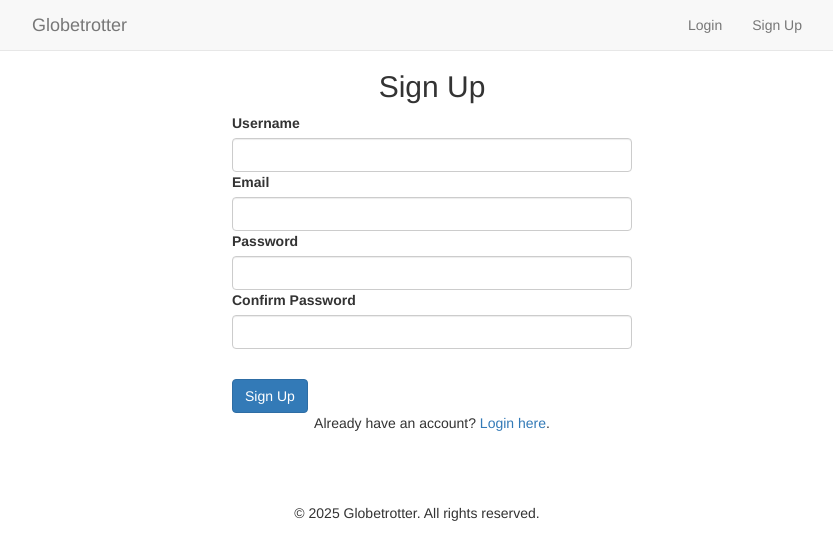
After one commit to ShravanCool/GlobeTrotters, a Django app: page /accounts/signup/ in a window 1280 px wide. The commit adds this page. Shown: the top 560 px of the page, without its empty margins (223-1056 px from the left). Run offline with Django 5.2, Linux system fonts and the light colour scheme; some libraries are stand-ins or nearby versions.

Commit message:
feat: added login, logout and signup pages

```diff
--- a/globe_trotter/urls.py
+++ b/globe_trotter/urls.py
@@ -21,7 +21,5 @@ from django.urls import path, include
 urlpatterns = [
     path("admin/", admin.site.urls),
     path("game/", include("game.urls")),
-    path(
-        "accounts/", include("django.contrib.auth.urls")
-    ),  # For login/logout if not set up
+    path("accounts/", include("users.urls")),
 ]
--- a/templates/base.html
+++ b/templates/base.html
@@ -19,15 +19,27 @@
             </div>
             <ul class="nav navbar-nav navbar-right">
                 {% if user.is_authenticated %}
-                    <li><a href="#">Score: <span id="score">{{ request.session.score }}</span></a></li>
-                    <li><a href="#">Games Played: <span id="games-played">{{ request.session.games_played }}</span></a></li>
-                    <li><a href="/logout/">Logout</a></li>
+                    <li>
+                        <a href="#">Score: <span id="score">{{ request.session.score }}</span></a>
+                    </li>
+                    <li>
+                        <a href="#">Games Played: <span id="games-played">{{ request.session.games_played }}</span></a>
+                    </li>
+                    <li>
+                        <a href="{% url 'logout' %}">Logout ({{ user.username }})</a>
+                    </li>
                 {% else %}
-                    <li><a href="/login/">Login</a></li>
+                    <li>
+                        <a href="{% url 'login' %}">Login</a>
+                    </li>
+                    <li>
+                        <a href="{% url 'signup' %}">Sign Up</a>
+                    </li>
                 {% endif %}
             </ul>
         </div>
     </nav>
+
 
     <div class="container">
         {% block content %}
--- /dev/null
+++ b/templates/signup.html
@@ -0,0 +1,52 @@
+{% extends 'base.html' %}
+{% block content %}
+
+<div class="container mt-5 d-flex flex-column align-items-center">
+    <div class="card shadow-sm p-4" style="max-width: 400px; width: 100%; margin-left: auto; margin-right: auto;">
+        <h2 class="mb-4 text-center">Sign Up</h2>
+        <form method="post" id="signup-form" action="{% url 'signup' %}">
+            {% csrf_token %}
+            <div class="mb-3">
+                <label for="username" class="form-label">Username</label>
+                <input type="text" class="form-control" id="username" name="username" required>
+            </div>
+            <div class="mb-3">
+                <label for="email" class="form-label">Email</label>
+                <input type="email" class="form-control" id="email" name="email" required>
+            </div>
+            <div class="mb-3">
+                <label for="password1" class="form-label">Password</label>
+                <input type="password" class="form-control" id="password1" name="password1" required>
+            </div>
+            <div class="mb-3">
+                <label for="password2" class="form-label">Confirm Password</label>
+                <input type="password" class="form-control" id="password2" name="password2" required>
+            </div>
+            <button type="submit" class="btn btn-primary w-100" style="margin-top: 30px;">Sign Up</button>
+        </form>
+        <p class="mt-3 text-center">Already have an account? <a href="{% url 'login' %}">Login here</a>.</p>
+    </div>
+</div>
+
+<script>
+    $(document).ready(function() {
+        $('#signup-form').on('submit', function(e) {
+            e.preventDefault();
+            var form = $(this);
+            $.ajax({
+                url: form.attr('action'),
+                method: 'POST',
+                data: form.serialize(),
+                success: function(data) {
+                    console.log(data);
+                    window.location.href = "{% url 'game_view' %}";
+                },
+                error: function(xhr) {
+                    alert('Error: ' + xhr.responseText);
+                }
+            });
+        });
+    });
+</script>
+
+{% endblock %}
--- /dev/null
+++ b/users/forms.py
@@ -0,0 +1,11 @@
+from django import forms
+from django.contrib.auth.forms import UserCreationForm
+from django.contrib.auth.models import User
+
+
+class UserRegistrationForm(UserCreationForm):
+    email = forms.EmailField(required=True)
+
+    class Meta:
+        model = User
+        fields = ["username", "email", "password1", "password2"]
--- /dev/null
+++ b/users/urls.py
@@ -0,0 +1,8 @@
+from django.urls import path
+from users.views import signup_view, login_view, logout_view
+
+urlpatterns = [
+    path("signup/", signup_view, name="signup"),
+    path("login/", login_view, name="login"),
+    path("logout/", logout_view, name="logout"),
+]
--- a/users/views.py
+++ b/users/views.py
@@ -1,3 +1,57 @@
-from django.shortcuts import render
+from django.shortcuts import render, redirect
+from django.contrib.auth import login, logout
+from django.contrib.auth.forms import AuthenticationForm
+from django.contrib import messages
+from users.forms import UserRegistrationForm
+from users.models import UserProfile
 
-# Create your views here.
+
+def signup_view(request):
+    if request.method == "POST":
+        form = UserRegistrationForm(request.POST)
+        if form.is_valid():
+            user = form.save()
+            profile = UserProfile.objects.create(user=user, score=0, games_played=0)
+            messages.success(request, "Account created successfully!")
+
+            login(request, user)
+
+            # Initialize session variables
+            request.session["score"] = profile.score
+            request.session["games_played"] = profile.games_played
+
+            return redirect("game_view")
+        else:
+            messages.error(request, "Error creating account. Please try again.")
+    else:
+        form = UserRegistrationForm()
+    return render(request, "signup.html", {"form": form})
+
+
+def login_view(request):
+    if request.method == "POST":
+        form = AuthenticationForm(request, data=request.POST)
+        if form.is_valid():
+            user = form.get_user()
+            login(request, user)
+
+            # Initialize session variables
+            profile = UserProfile.objects.get(user=user)
+            request.session["score"] = profile.score
+            request.session["games_played"] = profile.games_played
+
+            print("Point 1")
+
+            messages.success(request, "Logged in successfully!")
+            return redirect("game_view")
+        else:
+            messages.error(request, "Invalid username or password.")
+    else:
+        form = AuthenticationForm()
+    return render(request, "login.html", {"form": form})
+
+
+def logout_view(request):
+    logout(request)
+    messages.info(request, "You have been logged out.")
+    return redirect("game_view")
```
Also changed, not shown: templates/login.html (added, +44 -0 lines).
